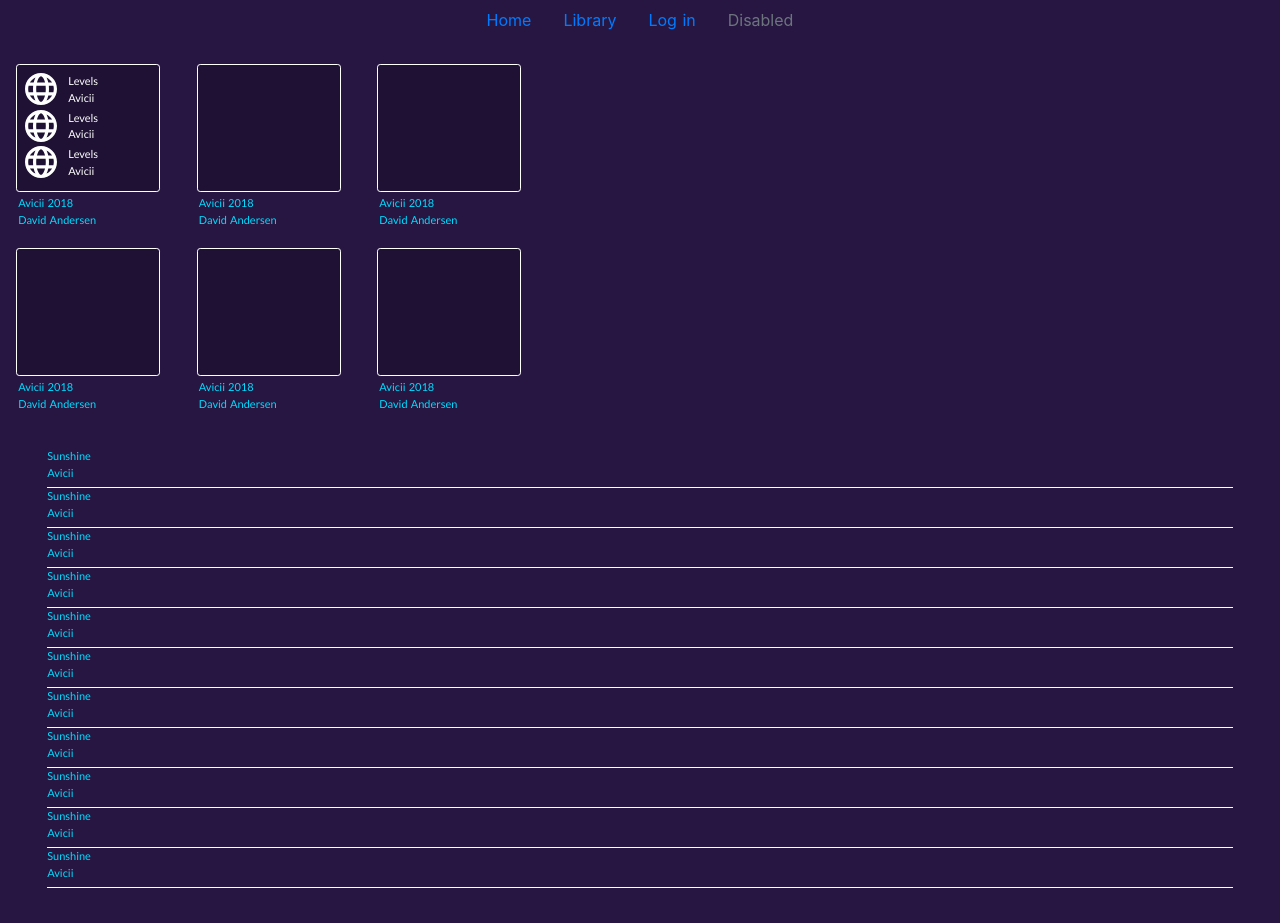
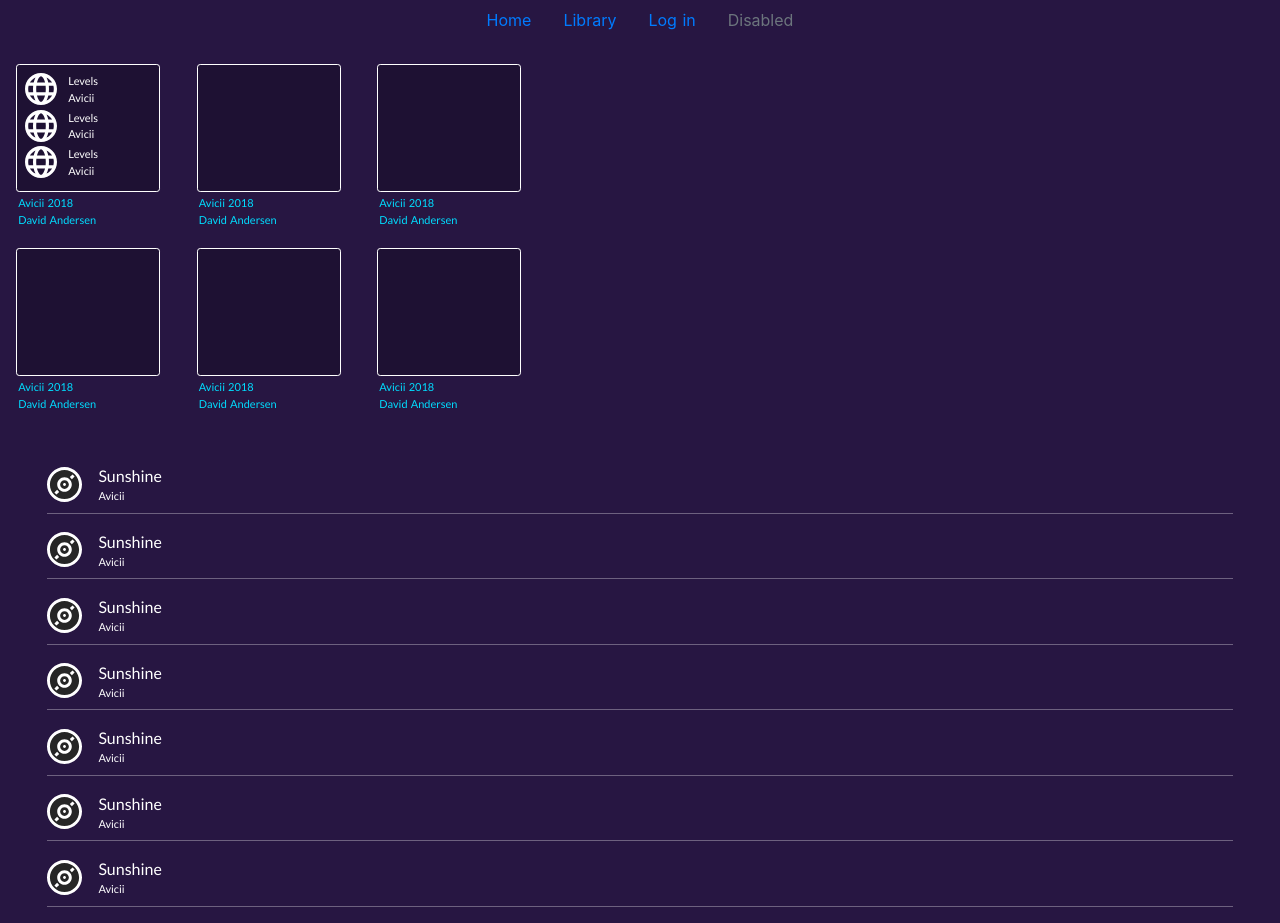
Before and after one commit to Albin-Sander/nya-examensarbete, a Nuxt app: page /Library in a window 1280 px wide. Shown: the top 923 px of the page. Built offline with nearby package versions, Linux system fonts and the light colour scheme.

Commit message:
Updated track info css

```diff
--- a/pages/Library/index.vue
+++ b/pages/Library/index.vue
@@ -79,87 +79,88 @@
     </header>
     <main>
       <ul class="track-list">
-        <!--  v-for="track in likedTracks" :key="track.name" -->
-        <li class="">
-          <div class="play"></div>
+        <!-- <li class="track-container" v-for="track in likedTracks" :key="track.id">
+                <div class="music-icon"></div>
+                <div class="track-info">
+                  <p class="mini-text-track">{{track.name}}</p>
+                  <p class="mini-text-author">{{track.artist_name}}</p>
+                </div>
+              </li>  -->
+        <li class="track-container">
+          <div class="music-icon"></div>
           <div class="track-info">
-            <p class="mini-text">Sunshine</p>
-            <p class="mini-text">Avicii</p>
+            <p class="mini-text-track">Sunshine</p>
+            <p class="mini-text-author">Avicii</p>
           </div>
         </li>
-         <li class="">
-          <div class="play"></div>
+        <li class="track-container">
+          <div class="music-icon"></div>
           <div class="track-info">
-            <p class="mini-text">Sunshine</p>
-            <p class="mini-text">Avicii</p>
+            <p class="mini-text-track">Sunshine</p>
+            <p class="mini-text-author">Avicii</p>
           </div>
         </li>
-         <li class="">
-          <div class="play"></div>
+        <li class="track-container">
+          <div class="music-icon"></div>
           <div class="track-info">
-            <p class="mini-text">Sunshine</p>
-            <p class="mini-text">Avicii</p>
+            <p class="mini-text-track">Sunshine</p>
+            <p class="mini-text-author">Avicii</p>
           </div>
         </li>
-         <li class="">
-          <div class="play"></div>
+        <li class="track-container">
+          <div class="music-icon"></div>
           <div class="track-info">
-            <p class="mini-text">Sunshine</p>
-            <p class="mini-text">Avicii</p>
+            <p class="mini-text-track">Sunshine</p>
+            <p class="mini-text-author">Avicii</p>
           </div>
         </li>
-         <li class="">
-          <div class="play"></div>
+        <li class="track-container">
+          <div class="music-icon"></div>
           <div class="track-info">
-            <p class="mini-text">Sunshine</p>
-            <p class="mini-text">Avicii</p>
+            <p class="mini-text-track">Sunshine</p>
+            <p class="mini-text-author">Avicii</p>
           </div>
         </li>
-         <li class="">
-          <div class="play"></div>
+        <li class="track-container">
+          <div class="music-icon"></div>
           <div class="track-info">
-            <p class="mini-text">Sunshine</p>
-            <p class="mini-text">Avicii</p>
+            <p class="mini-text-track">Sunshine</p>
+            <p class="mini-text-author">Avicii</p>
           </div>
         </li>
-         <li class="">
-          <div class="play"></div>
+        <li class="track-container">
+          <div class="music-icon"></div>
           <div class="track-info">
-            <p class="mini-text">Sunshine</p>
-            <p class="mini-text">Avicii</p>
+            <p class="mini-text-track">Sunshine</p>
+            <p class="mini-text-author">Avicii</p>
           </div>
         </li>
-         <li class="">
-          <div class="play"></div>
+        <li class="track-container">
+          <div class="music-icon"></div>
           <div class="track-info">
-            <p class="mini-text">Sunshine</p>
-            <p class="mini-text">Avicii</p>
+            <p class="mini-text-track">Sunshine</p>
+            <p class="mini-text-author">Avicii</p>
           </div>
         </li>
-         <li class="">
-          <div class="play"></div>
+        <li class="track-container">
+          <div class="music-icon"></div>
           <div class="track-info">
-            <p class="mini-text">Sunshine</p>
-            <p class="mini-text">Avicii</p>
+            <p class="mini-text-track">Sunshine</p>
+            <p class="mini-text-author">Avicii</p>
           </div>
         </li>
-         <li class="">
-          <div class="play"></div>
+        <li class="track-container">
+          <div class="music-icon"></div>
           <div class="track-info">
-            <p class="mini-text">Sunshine</p>
-            <p class="mini-text">Avicii</p>
+            <p class="mini-text-track">Sunshine</p>
+            <p class="mini-text-author">Avicii</p>
           </div>
         </li>
-         <li class="">
-          <div class="play"></div>
-          <div class="track-info">
-            <p class="mini-text">Sunshine</p>
-            <p class="mini-text">Avicii</p>
-          </div>
-        </li>
+
+
       </ul>
     </main>
-    <footer> </footer>
+    <footer></footer>
   </div>
 </template>
 
@@ -221,6 +222,7 @@
 header {
   background-color: transparent;
   padding: 1rem;
+  min-height: 14rem;
 }
 
 .playlist-item {
@@ -322,13 +324,47 @@
   padding-top: 0.5rem;
 }
 
+.track-container {
+  margin: 0 0 5px 0;
+  border-bottom: 1px solid rgba(255, 255, 255, 0.322);
+  display: flex;
+  align-items: center;
+  padding-bottom: 0.5rem;
+  margin-top: 1rem;
+}
+
+.music-icon {
+  width: 2.2rem;
+  height: 2.2rem;
+  background-image: url('~@/assets/library/vinyl-icon.svg');
+  background-repeat: no-repeat;
+  background-size: contain;
+}
+
 .track-info {
-  border-bottom: 1px solid white;
-  height: 2.5rem;
+  display: flex;
+  flex-direction: column;
+  padding-left: 1rem;
+}
+
+.mini-text-author {
+  color: white;
+  margin: 0px;
+  font-size: 11px;
+}
+
+.track-info-seperator {
+  color: white;
+  padding-left: 0.5rem;
+  margin: 0px
+}
+
+.mini-text-track {
+  color: white;
+  margin: 0px
 }
 
 main {
-  height: 50%;
   background-color: transparent;
   padding: 1rem;
   display: flex;
@@ -359,6 +395,5 @@
 }
 
 @media only screen and (max-width: 768px) {
-
 }
 </style>
```
